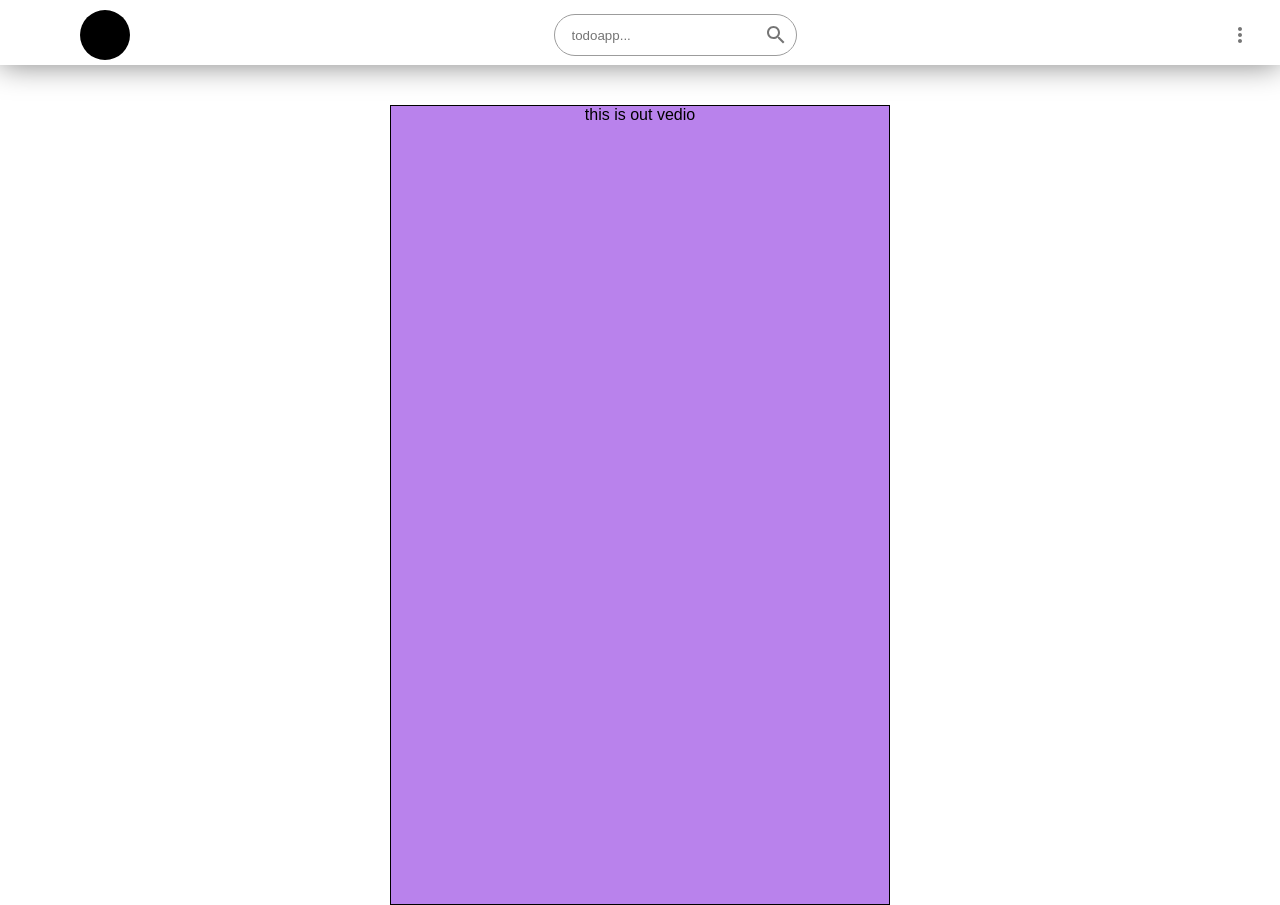
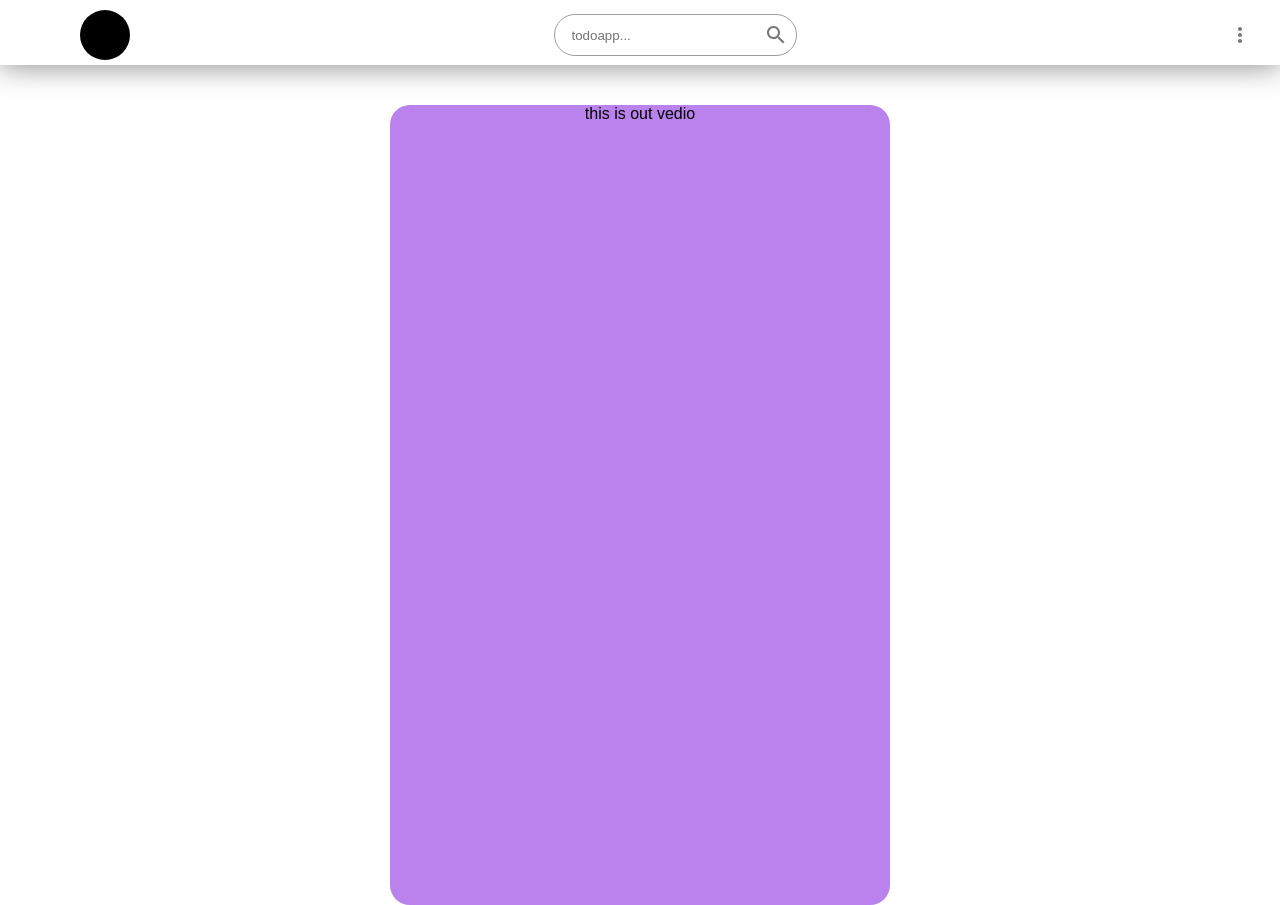
Before and after one commit to ehabmelhem/kekoo, a React (Create React App) app in the folder kekoo/: page / in a window 1280 px wide. Built offline with nearby package versions, Linux system fonts and the light colour scheme.

Commit message:
add border-radius to the video

```diff
--- a/kekoo/src/View/MainContent/Vedio.css
+++ b/kekoo/src/View/MainContent/Vedio.css
@@ -1,6 +1,7 @@
 .vedio{
+    border-radius: 20px;
     position: relative;
-    border: 1px solid black;
+    /* border: 1px solid black; */
     height: 100%;
     width: 100%;
     scroll-snap-align: start;
```
